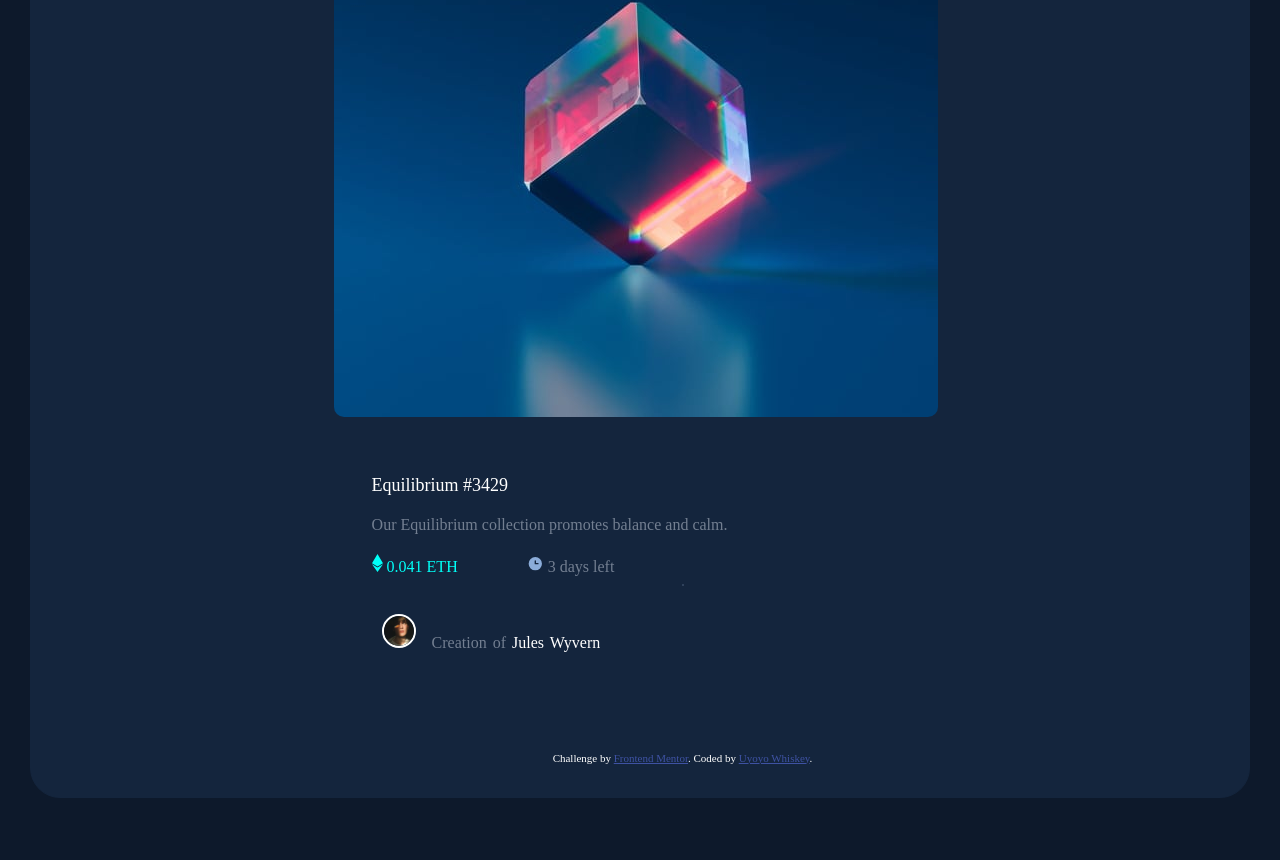
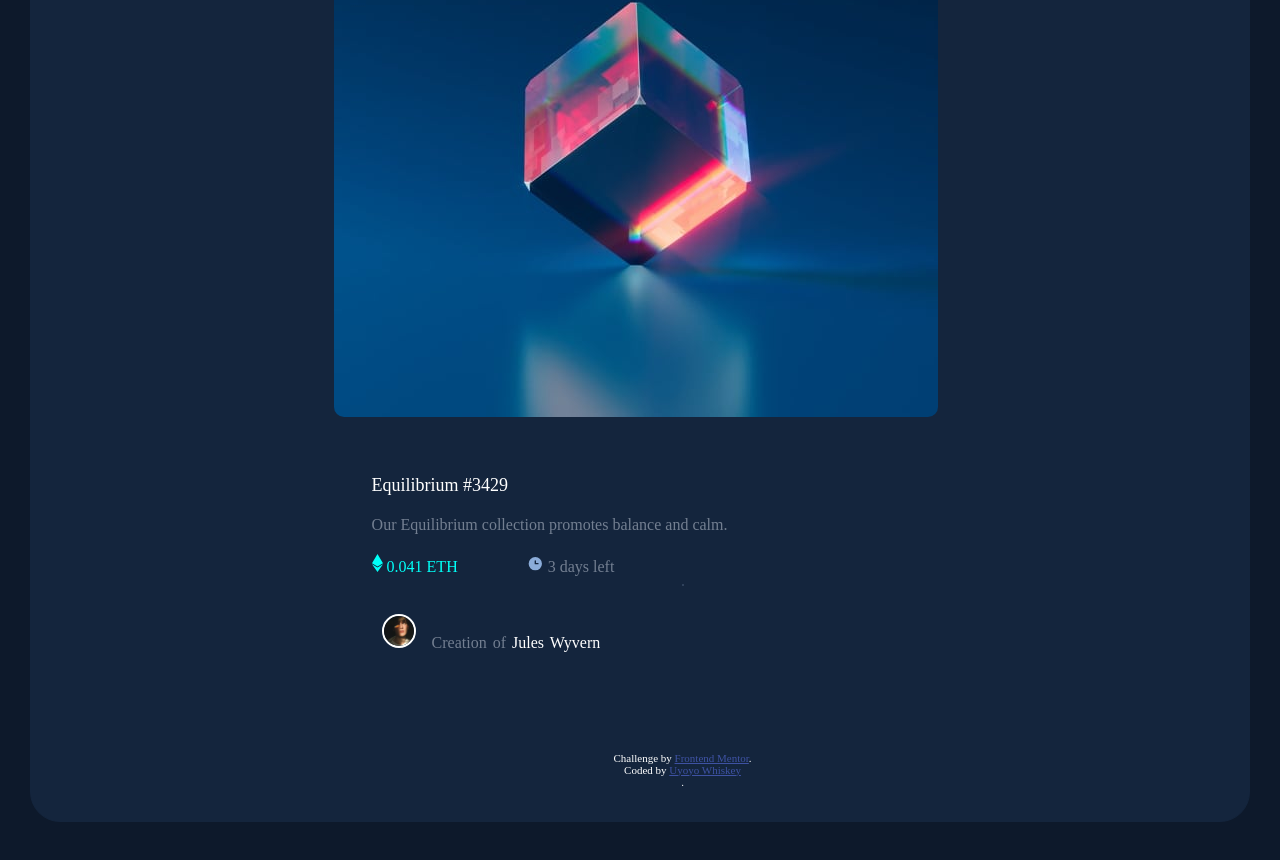
Before and after one commit to Uyoyo-W/NFT, a plain HTML site: page index.html in a window 1280 px wide. Shown: the part 288-1148 px from the top of the page. Drawn offline with Linux system fonts and the light colour scheme; a web font is replaced by a local one.

Commit message:
Update index.html
Attribution

```diff
--- a/index.html
+++ b/index.html
@@ -50,7 +50,7 @@
 
           <div class="attribution">
             Challenge by <a href="https://www.frontendmentor.io?ref=challenge" target="_blank">Frontend Mentor</a>.
-            Coded by <a href="#">Uyoyo Whiskey</a>.
+            <div>Coded by <a href="#">Uyoyo Whiskey</a></div>.
           </div>
         </div>
       </div>
```
